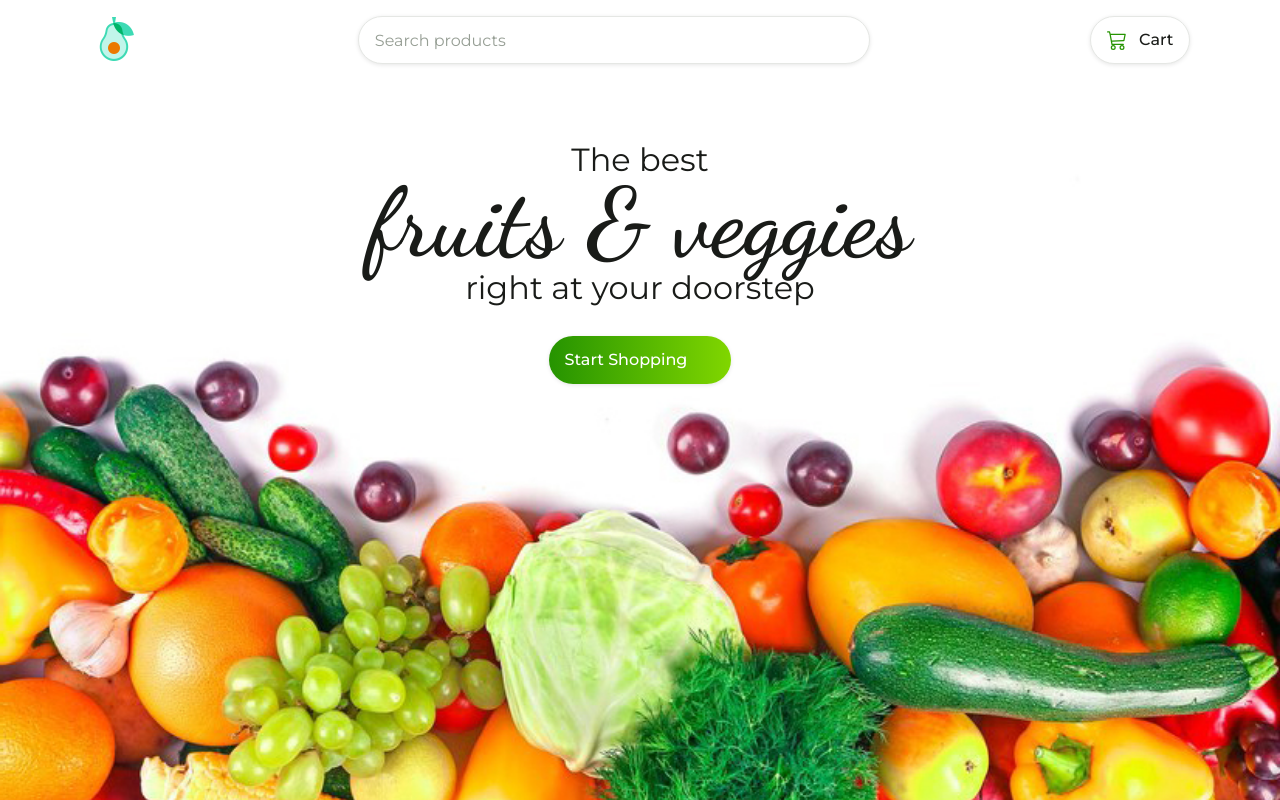
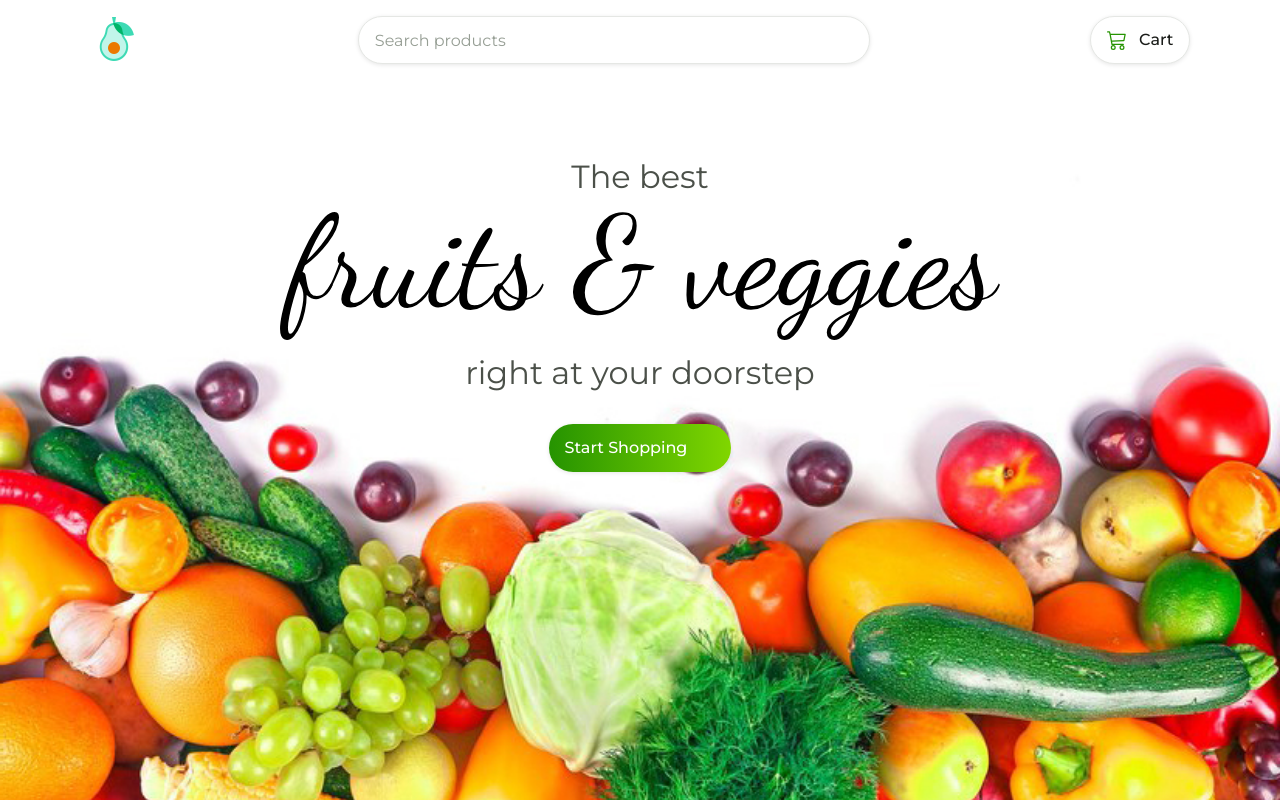
Before and after one commit to rizwanahamadcodes/fruits-ecommerce, a React (Vite) app: page / in a window 1280 px wide. Built offline with nearby package versions, Linux system fonts and the light colour scheme; some icons are missing.

Commit message:
replaced the fruits & veggies heading with an image instead of text

```diff
--- a/src/components/Section.tsx
+++ b/src/components/Section.tsx
@@ -30,7 +30,7 @@ export const SectionTitle = (props: SectionTitleProps) => {
     return (
         <h2
             className={clsx(
-                "text-2.5 font-medium text-primary-600",
+                "text-2.25 font-normal text-primary-600",
                 className
             )}>
             {children}
--- a/src/pages/Home/HeroSection.tsx
+++ b/src/pages/Home/HeroSection.tsx
@@ -16,14 +16,16 @@ const HeroSection = () => {
                     alt="hero lemonade banner"
                 />
                 <Container className="flex flex-col items-center mt-2 gap-2">
-                    <h1 className="text-5 text-center flex flex-col">
-                        <span className="text-1.5 sm:text-2 font-normal">
+                    <h1 className="text-center w-full max-w-[720px]">
+                        <span className="text-1.5 text-gray-700 sm:text-2 font-normal">
                             The best
                         </span>
-                        <span className="text-3.5 font-dancing sm:text-5 md:text-6">
-                            fruits & veggies
-                        </span>
-                        <span className="text-1.5 sm:text-2 font-normal">
+                        <img
+                            className="mt-1"
+                            src="/images/fruits_&_veggies/fruits_&_veggies.svg"
+                            alt=""
+                        />
+                        <span className="text-1.5 text-gray-700 sm:text-2 font-normal">
                             right at your doorstep
                         </span>
                     </h1>
--- a/src/pages/Home/Home.tsx
+++ b/src/pages/Home/Home.tsx
@@ -3,7 +3,6 @@ import HeroSection from "./HeroSection";
 const Home = () => {
     return (
         <>
-            <div className="rounded-full"></div>
             <HeroSection />
         </>
     );
--- a/tailwind.config.js
+++ b/tailwind.config.js
@@ -94,7 +94,6 @@ module.exports = {
 
         fontFamily: {
             sans: ["Montserrat", "system-ui"],
-            dancing: ["Dancing Script"],
         },
     },
     plugins: [],
```
Also changed, not shown: public/images/fruits_&_veggies/fruits_&_veggies.svg (added).
